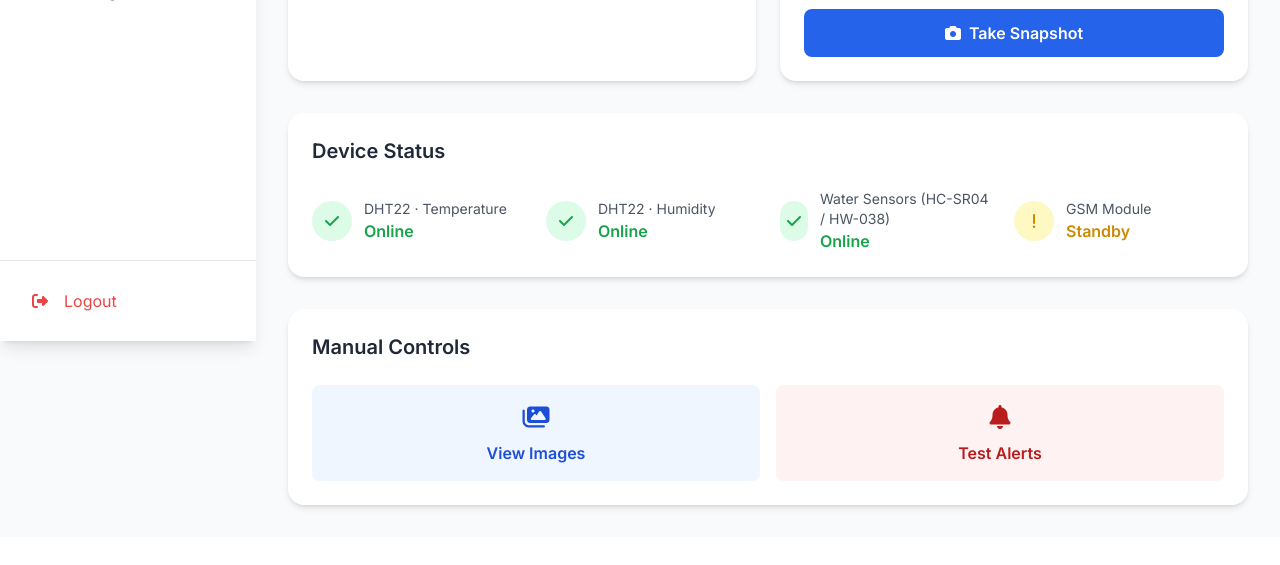
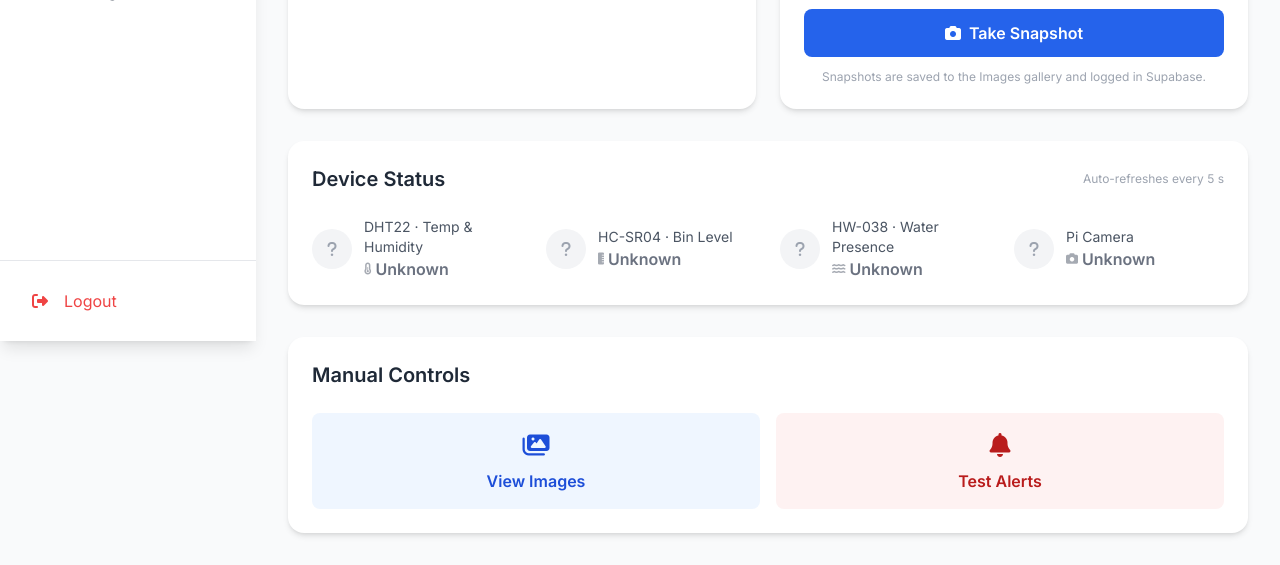
Before and after one commit to Gursek/bokashi-manager, a Flask app: page /control in a window 1280 px wide. Shown: the part 459-1024 px from the top of the page. Before the commit the page ends 969 px from the top, so only its background shows below. Run offline with Flask 3, Linux system fonts and the light colour scheme; the visitor is signed in with stand-in values (Sample User, id 1); some libraries are stand-ins or nearby versions.

Commit message:
added camera, removed fake data on sensor status

```diff
--- a/app.py
+++ b/app.py
@@ -1,13 +1,12 @@
 from flask import (
     Flask, render_template, jsonify, request,
-    redirect, url_for, send_file, session
+    redirect, url_for, send_file, session, Response
 )
 import datetime
 import csv
 import os
 import threading
 import time
-import json
 import io
 import bcrypt
 from dotenv import load_dotenv
@@ -27,15 +26,24 @@ try:
     GPIO_AVAILABLE = True
 except ImportError:
     GPIO_AVAILABLE = False
-    print("[WARN] RPi.GPIO not found. Ultrasonic & water sensor readings will be simulated.")
+    print("[WARN] RPi.GPIO not found. Sensor readings will be simulated.")
+
+# ------------------ CAMERA IMPORT ------------------
+try:
+    from picamera2 import Picamera2
+    import libcamera
+    CAMERA_AVAILABLE = True
+except ImportError:
+    CAMERA_AVAILABLE = False
+    print("[WARN] picamera2 not found. Camera will be unavailable.")
 
 # ------------------ ENV ------------------
 load_dotenv()
 
-SUPABASE_URL  = os.getenv("SUPABASE_URL")
-SUPABASE_KEY  = os.getenv("SUPABASE_KEY")
+SUPABASE_URL    = os.getenv("SUPABASE_URL")
+SUPABASE_KEY    = os.getenv("SUPABASE_KEY")
 PASSPHRASE_HASH = os.getenv("SECRET_PASSPHRASE_HASH", "").encode()
-FLASK_SECRET  = os.getenv("FLASK_SECRET_KEY", "changeme-set-in-env")
+FLASK_SECRET    = os.getenv("FLASK_SECRET_KEY", "changeme-set-in-env")
 
 supabase: Client = create_client(SUPABASE_URL, SUPABASE_KEY)
 
@@ -62,7 +70,53 @@ def setup_gpio():
 app = Flask(__name__)
 app.config['SECRET_KEY'] = FLASK_SECRET
 
-# ------------------ IN-MEMORY SENSOR STATE ------------------
+# ------------------ CAMERA ------------------
+camera      = None
+camera_lock = threading.Lock()
+
+def init_camera():
+    global camera
+    if not CAMERA_AVAILABLE:
+        return
+    try:
+        camera = Picamera2()
+        config = camera.create_video_configuration(
+            main={"size": (320, 240), "format": "RGB888"},
+            controls={"FrameRate": 5}
+        )
+        camera.configure(config)
+        camera.start()
+        time.sleep(1)  # warm-up
+        print("[INFO] Camera started.")
+    except Exception as e:
+        print(f"[WARN] Camera init failed: {e}")
+        camera = None
+
+def capture_jpeg():
+    """Capture JPEG directly from camera"""
+    if not CAMERA_AVAILABLE or camera is None:
+        return None
+    with camera_lock:
+        try:
+            buf = io.BytesIO()
+            camera.capture_file(buf, format="jpeg")
+            return buf.getvalue()
+        except Exception as e:
+            print(f"[WARN] Frame capture failed: {e}")
+            return None
+
+def generate_mjpeg():
+    """Yields MJPEG frames for the live stream endpoint."""
+    while True:
+        frame = capture_jpeg()
+        if frame:
+            yield (
+                b"--frame\r\n"
+                b"Content-Type: image/jpeg\r\n\r\n" + frame + b"\r\n"
+            )
+        time.sleep(0.5)
+
+# ------------------ IN-MEMORY STATE ------------------
 sensor_data = {
     "temperature":  None,
     "humidity":     None,
@@ -72,12 +126,13 @@ sensor_data = {
     "sensor_error": None
 }
 
-device_state = {
-    "sensors_online": True,
-    "gsm_status": "standby"
+sensor_status = {
+    "dht22":  "unknown",
+    "hcsr04": "unknown",
+    "hw038":  "unknown",
+    "camera": "unknown"
 }
 
-# Default settings (overridden by Supabase on load)
 settings = {
     "thresholds": {
         "max_temp":         35,
@@ -146,7 +201,7 @@ def db_load_settings():
             if key in settings:
                 settings[key] = val
     except Exception as e:
-        print(f"[WARN] Could not load settings from Supabase: {e}")
+        print(f"[WARN] Could not load settings: {e}")
 
 def db_save_setting(key, value):
     try:
@@ -177,6 +232,16 @@ def db_log_sensor(data):
     except Exception as e:
         print(f"[WARN] Could not log sensor data: {e}")
 
+def db_save_image(filename, source="snapshot"):
+    try:
+        supabase.table("images").insert({
+            "filename":    filename,
+            "captured_at": datetime.datetime.now().isoformat(),
+            "source":      source
+        }).execute()
+    except Exception as e:
+        print(f"[WARN] Could not save image record: {e}")
+
 # ------------------ SENSOR READS ------------------
 
 def read_dht22():
@@ -193,7 +258,7 @@ def read_ultrasonic_cm():
     GPIO.output(TRIG_PIN, GPIO.HIGH)
     time.sleep(0.00001)
     GPIO.output(TRIG_PIN, GPIO.LOW)
-    timeout = time.time() + 0.04
+    timeout     = time.time() + 0.04
     pulse_start = time.time()
     while GPIO.input(ECHO_PIN) == GPIO.LOW:
         pulse_start = time.time()
@@ -210,8 +275,7 @@ def read_ultrasonic_cm():
 def distance_to_bin_capacity_pct(distance_cm):
     if distance_cm is None:
         return None
-    capacity = ((BIN_HEIGHT_CM - distance_cm) / BIN_HEIGHT_CM) * 100
-    return round(max(0.0, min(100.0, capacity)), 1)
+    return round(max(0.0, min(100.0, ((BIN_HEIGHT_CM - distance_cm) / BIN_HEIGHT_CM) * 100)), 1)
 
 def read_water_sensor():
     if not GPIO_AVAILABLE:
@@ -219,29 +283,42 @@ def read_water_sensor():
     return "wet" if GPIO.input(WATER_PIN) == GPIO.HIGH else "dry"
 
 def read_sensors():
-    errors = []
-
+    # DHT22
     temperature, humidity = read_dht22()
     if temperature is None or humidity is None:
-        errors.append("DHT22 read failed")
-        db_add_alert("warning", "DHT22 sensor read failed – check wiring on GPIO4.")
+        sensor_status["dht22"] = "offline"
+        db_add_alert("warning", "DHT22 read failed – check GPIO4.")
     else:
         sensor_data["temperature"] = round(temperature, 1)
         sensor_data["humidity"]    = round(humidity, 1)
+        sensor_status["dht22"]     = "online"
 
-    distance    = read_ultrasonic_cm()
+    # HC-SR04
+    distance     = read_ultrasonic_cm()
     capacity_pct = distance_to_bin_capacity_pct(distance)
     if capacity_pct is None:
-        errors.append("HC-SR04 timeout")
-        db_add_alert("warning", "Ultrasonic sensor timeout – check wiring on GPIO23/GPIO24.")
+        sensor_status["hcsr04"] = "offline"
+        db_add_alert("warning", "Ultrasonic timeout – check GPIO23/GPIO24.")
     else:
         sensor_data["bin_capacity"] = capacity_pct
+        sensor_status["hcsr04"]     = "online"
 
-    sensor_data["water_status"] = read_water_sensor()
+    # HW-038
+    try:
+        sensor_data["water_status"] = read_water_sensor()
+        sensor_status["hw038"]      = "online"
+    except Exception:
+        sensor_status["hw038"] = "offline"
+
+    # Camera
+    sensor_status["camera"] = "online" if (CAMERA_AVAILABLE and camera is not None) else "offline"
+
+    # Errors summary
+    offline = [k for k, v in sensor_status.items() if v == "offline"]
     sensor_data["last_updated"] = datetime.datetime.now().strftime("%Y-%m-%d %H:%M:%S")
-    sensor_data["sensor_error"] = "; ".join(errors) if errors else None
-    device_state["sensors_online"] = len(errors) == 0
+    sensor_data["sensor_error"] = f"Offline: {', '.join(offline)}" if offline else None
 
+    # Threshold alerts
     th = settings.get("thresholds", {})
     if sensor_data["temperature"] is not None:
         if sensor_data["temperature"] > th.get("max_temp", 35):
@@ -255,11 +332,12 @@ def read_sensors():
         if sensor_data["bin_capacity"] > th.get("max_bin_capacity", 90):
             db_add_alert("danger", f"Bin almost full: {sensor_data['bin_capacity']}%")
     if sensor_data["water_status"] == "dry":
-        db_add_alert("info", "HW-038 reports dry – no water detected.")
+        db_add_alert("info", "HW-038 reports dry.")
 
 # ------------------ BACKGROUND TASK ------------------
 def background_task():
     setup_gpio()
+    init_camera()
     db_load_settings()
     while True:
         db_load_settings()
@@ -268,7 +346,35 @@ def background_task():
         interval = settings.get("logging", {}).get("interval_seconds", 60)
         time.sleep(interval)
 
-# ------------------ ROUTES (all protected) ------------------
+# ------------------ CAMERA ROUTES ------------------
+
+@app.route("/camera/stream")
+@login_required
+def camera_stream():
+    if not CAMERA_AVAILABLE or camera is None:
+        return "Camera not available", 503
+    return Response(generate_mjpeg(),
+                    mimetype="multipart/x-mixed-replace; boundary=frame")
+
+@app.route("/camera/snapshot", methods=["POST"])
+@login_required
+def camera_snapshot():
+    os.makedirs(IMAGES_DIR, exist_ok=True)
+    if not CAMERA_AVAILABLE or camera is None:
+        db_add_alert("warning", "Snapshot failed – camera not available.")
+        return redirect(url_for("device_control"))
+    frame = capture_jpeg()
+    if frame is None:
+        db_add_alert("warning", "Snapshot failed – could not capture frame.")
+        return redirect(url_for("device_control"))
+    filename = datetime.datetime.now().strftime("snap_%Y%m%d_%H%M%S.jpg")
+    with open(os.path.join(IMAGES_DIR, filename), "wb") as f:
+        f.write(frame)
+    db_save_image(filename, source="snapshot")
+    db_add_alert("info", f"Snapshot saved: {filename}")
+    return redirect(url_for("view_images"))
+
+# ------------------ PAGE ROUTES ------------------
 
 @app.route("/")
 @login_required
@@ -298,7 +404,7 @@ def add_batch():
         }).execute()
         db_add_alert("info", f"New batch '{data.get('name')}' created")
     except Exception as e:
-        print(f"[WARN] add_batch error: {e}")
+        print(f"[WARN] add_batch: {e}")
     return redirect(url_for("batch_management"))
 
 @app.route("/batches/complete/<int:batch_id>")
@@ -311,7 +417,7 @@ def complete_batch(batch_id):
         }).eq("id", batch_id).execute()
         db_add_alert("info", "Batch marked as completed")
     except Exception as e:
-        print(f"[WARN] complete_batch error: {e}")
+        print(f"[WARN] complete_batch: {e}")
     return redirect(url_for("batch_management"))
 
 @app.route("/logs-page")
@@ -340,7 +446,12 @@ def get_capture_images():
 @login_required
 def view_images():
     os.makedirs(IMAGES_DIR, exist_ok=True)
-    return render_template("images.html", images=get_capture_images(), active_page="control")
+    try:
+        db_images = supabase.table("images").select("*").order("captured_at", desc=True).execute().data
+    except Exception:
+        db_images = []
+    fs_images = get_capture_images()
+    return render_template("images.html", db_images=db_images, fs_images=fs_images, active_page="control")
 
 @app.route("/control/images/upload", methods=["POST"])
 @login_required
@@ -353,9 +464,10 @@ def upload_image():
     if ext not in ALLOWED_IMAGE_EXTENSIONS:
         db_add_alert("warning", "Invalid image type.")
         return redirect(url_for("view_images"))
-    safe_name = datetime.datetime.now().strftime("%Y%m%d_%H%M%S") + "." + ext
+    safe_name = datetime.datetime.now().strftime("upload_%Y%m%d_%H%M%S") + "." + ext
     file.save(os.path.join(IMAGES_DIR, safe_name))
-    db_add_alert("info", f"Image saved: {safe_name}")
+    db_save_image(safe_name, source="upload")
+    db_add_alert("info", f"Image uploaded: {safe_name}")
     return redirect(url_for("view_images"))
 
 @app.route("/control/add-bran", methods=["POST"])
@@ -380,7 +492,7 @@ def mark_alert_read(alert_id):
     try:
         supabase.table("alerts").update({"read": True}).eq("id", alert_id).execute()
     except Exception as e:
-        print(f"[WARN] mark_alert_read error: {e}")
+        print(f"[WARN] mark_alert_read: {e}")
     return redirect(url_for("alerts_page"))
 
 @app.route("/settings", methods=["GET", "POST"], endpoint="settings")
@@ -430,7 +542,7 @@ def settings_page():
     return render_template("settings.html", active_page="settings",
                            settings=settings, system_info=system_info)
 
-# ------------------ API ROUTES (also protected) ------------------
+# ------------------ API ROUTES ------------------
 
 @app.route("/api/sensors")
 @login_required
@@ -440,14 +552,7 @@ def api_sensors():
 @app.route("/api/device-status")
 @login_required
 def api_device_status():
-    return jsonify({
-        "sensors": {
-            "temperature": "online" if device_state["sensors_online"] else "offline",
-            "humidity":    "online" if device_state["sensors_online"] else "offline",
-            "water":       "online" if device_state["sensors_online"] else "offline"
-        },
-        "gsm_status": device_state["gsm_status"]
-    })
+    return jsonify({"sensors": sensor_status})
 
 @app.route("/api/stats")
 @login_required
@@ -458,9 +563,8 @@ def api_stats():
         completed_batches = sum(1 for b in all_batches if b["status"] == "completed")
         unread_alerts     = supabase.table("alerts").select("id", count="exact").eq("read", False).execute().count
     except Exception:
-        active_batches    = 0
-        completed_batches = 0
-        unread_alerts     = 0
+        active_batches = completed_batches = 0
+        unread_alerts  = 0
     return jsonify({
         "active_batches":    active_batches,
         "completed_batches": completed_batches,
@@ -502,7 +606,7 @@ def clear_logs():
         supabase.table("sensor_logs").delete().neq("id", 0).execute()
         db_add_alert("info", "Sensor logs cleared")
     except Exception as e:
-        print(f"[WARN] clear_logs error: {e}")
+        print(f"[WARN] clear_logs: {e}")
     return redirect(url_for("logs_page"))
 
 @app.route("/control/test-alert", methods=["POST"])
--- a/templates/control.html
+++ b/templates/control.html
@@ -22,11 +22,10 @@
                 <p class="text-sm text-gray-600">Dispense fermentation starter</p>
             </div>
         </div>
-
         <form method="POST" action="{{ url_for('add_bran') }}" class="space-y-4">
             <div>
                 <label class="block text-sm font-semibold text-gray-700 mb-2">Amount (grams)</label>
-                <input type="number" name="amount" value="50" min="10" max="200" step="10"
+                <input type="number" name="amount" value="30" min="10" max="200" step="10"
                        class="w-full px-4 py-2 border border-gray-300 rounded-lg focus:ring-2 focus:ring-green-500 focus:border-transparent">
             </div>
             <button type="submit"
@@ -34,16 +33,15 @@
                 <i class="fas fa-plus mr-2"></i>Dispense Bran
             </button>
         </form>
-
         <div class="mt-4 bg-green-50 rounded-lg p-3">
             <p class="text-sm text-green-700">
                 <i class="fas fa-info-circle mr-2"></i>
-                Recommended: 20-30g per layer of food waste
+                Recommended: 20–30g per layer of food waste
             </p>
         </div>
     </div>
 
-    <!-- CAMERA SNAPSHOT -->
+    <!-- CAMERA -->
     <div class="bg-white rounded-2xl shadow-md p-6">
         <div class="flex items-center mb-4">
             <div class="w-12 h-12 bg-blue-100 rounded-full flex items-center justify-center mr-4">
@@ -51,36 +49,51 @@
             </div>
             <div>
                 <h3 class="text-xl font-semibold text-gray-800">Camera View</h3>
-                <p class="text-sm text-gray-600">Visual monitoring</p>
+                <p class="text-sm text-gray-600">Live feed · Pi Camera</p>
             </div>
         </div>
 
-        <div class="bg-gray-100 rounded-lg aspect-video flex items-center justify-center mb-4">
-            <div class="text-center">
-                <i class="fas fa-image text-gray-400 text-4xl mb-2"></i>
-                <p class="text-gray-500 text-sm">Camera feed will appear here</p>
+        <!-- Live stream -->
+        <div class="bg-gray-900 rounded-xl overflow-hidden aspect-video flex items-center justify-center mb-4 relative">
+            <img id="cameraFeed"
+                 src="/camera/stream"
+                 alt="Live camera feed"
+                 class="w-full h-full object-cover"
+                 onerror="showCameraError()">
+            <div id="cameraError" class="hidden absolute inset-0 flex flex-col items-center justify-center text-center px-4">
+                <i class="fas fa-video-slash text-gray-500 text-4xl mb-3"></i>
+                <p class="text-gray-400 text-sm">Camera unavailable</p>
+                <p class="text-gray-500 text-xs mt-1">Check that the camera is connected and enabled</p>
             </div>
         </div>
 
-        <button class="w-full bg-blue-600 hover:bg-blue-700 text-white py-3 rounded-lg font-semibold transition">
-            <i class="fas fa-camera mr-2"></i>Take Snapshot
-        </button>
+        <!-- Snapshot button -->
+        <form method="POST" action="{{ url_for('camera_snapshot') }}">
+            <button type="submit"
+                    class="w-full bg-blue-600 hover:bg-blue-700 text-white py-3 rounded-lg font-semibold transition">
+                <i class="fas fa-camera mr-2"></i>Take Snapshot
+            </button>
+        </form>
+
+        <p class="text-xs text-gray-400 mt-3 text-center">
+            Snapshots are saved to the Images gallery and logged in Supabase.
+        </p>
     </div>
 
 </div>
 
 <!-- DEVICE STATUS -->
 <div class="bg-white rounded-2xl shadow-md p-6 mb-8">
-    <h3 class="text-xl font-semibold text-gray-800 mb-6">Device Status</h3>
+    <div class="flex items-center justify-between mb-6">
+        <h3 class="text-xl font-semibold text-gray-800">Device Status</h3>
+        <span class="text-xs text-gray-400">Auto-refreshes every 5 s</span>
+    </div>
 
-    <div class="grid grid-cols-1 md:grid-cols-2 lg:grid-cols-4 gap-6" id="deviceStatus">
-        <div class="flex items-center">
-            <div class="w-10 h-10 bg-gray-100 rounded-full flex items-center justify-center mr-3">
-                <i class="fas fa-spinner fa-spin text-gray-400"></i>
-            </div>
-            <div>
-                <p class="text-sm text-gray-600">Loading...</p>
-            </div>
+    <div class="grid grid-cols-1 sm:grid-cols-2 lg:grid-cols-4 gap-6" id="deviceStatus">
+        <!-- Populated by JS -->
+        <div class="flex items-center col-span-4">
+            <i class="fas fa-spinner fa-spin text-gray-400 mr-3"></i>
+            <p class="text-sm text-gray-500">Loading sensor status…</p>
         </div>
     </div>
 </div>
@@ -88,54 +101,59 @@
 <!-- MANUAL CONTROLS -->
 <div class="bg-white rounded-2xl shadow-md p-6">
     <h3 class="text-xl font-semibold text-gray-800 mb-6">Manual Controls</h3>
-
     <div class="grid grid-cols-1 sm:grid-cols-2 gap-4">
         <a href="{{ url_for('view_images') }}"
            class="block w-full bg-blue-50 hover:bg-blue-100 text-blue-700 py-4 rounded-lg font-semibold transition text-center">
             <i class="fas fa-images text-2xl mb-2 block"></i>
-            <span>View Images</span>
+            View Images
         </a>
         <form method="POST" action="{{ url_for('test_alert') }}">
-            <button type="submit" class="w-full bg-red-50 hover:bg-red-100 text-red-700 py-4 rounded-lg font-semibold transition">
-                <i class="fas fa-bell text-2xl mb-2"></i>
-                <p>Test Alerts</p>
+            <button type="submit"
+                    class="w-full bg-red-50 hover:bg-red-100 text-red-700 py-4 rounded-lg font-semibold transition">
+                <i class="fas fa-bell text-2xl mb-2 block"></i>
+                Test Alerts
             </button>
         </form>
     </div>
 </div>
-
 {% endblock %}
 
 {% block scripts %}
 <script>
-function statusCard(label, icon, statusKey, statusValue) {
-    const online = statusValue === 'online';
-    const colorClass = online ? 'bg-green-100' : 'bg-red-100';
-    const iconClass  = online ? 'fa-check text-green-600' : 'fa-times text-red-600';
-    const textClass  = online ? 'text-green-600' : 'text-red-600';
-    const statusText = online ? 'Online' : 'Offline';
+function showCameraError() {
+    document.getElementById('cameraFeed').classList.add('hidden');
+    document.getElementById('cameraError').classList.remove('hidden');
+}
+
+// Sensor label + icon map
+const SENSOR_META = {
+    dht22:  { label: 'DHT22 · Temp & Humidity', icon: 'fa-thermometer-half' },
+    hcsr04: { label: 'HC-SR04 · Bin Level',     icon: 'fa-ruler-vertical'   },
+    hw038:  { label: 'HW-038 · Water Presence',  icon: 'fa-water'            },
+    camera: { label: 'Pi Camera',                icon: 'fa-camera'           }
+};
+
+function statusCard(key, status) {
+    const meta    = SENSOR_META[key] || { label: key, icon: 'fa-microchip' };
+    const online  = status === 'online';
+    const unknown = status === 'unknown';
+
+    const bgColor   = online  ? 'bg-green-100' : unknown ? 'bg-gray-100'  : 'bg-red-100';
+    const iconColor = online  ? 'text-green-600': unknown ? 'text-gray-400': 'text-red-600';
+    const icon      = online  ? 'fa-check'      : unknown ? 'fa-question'  : 'fa-times';
+    const textColor = online  ? 'text-green-600': unknown ? 'text-gray-500': 'text-red-600';
+    const label     = online  ? 'Online'         : unknown ? 'Unknown'      : 'Offline';
+
     return `
         <div class="flex items-center">
-            <div class="w-10 h-10 ${colorClass} rounded-full flex items-center justify-center mr-3">
-                <i class="fas ${iconClass}"></i>
+            <div class="w-10 h-10 ${bgColor} rounded-full flex items-center justify-center mr-3 flex-shrink-0">
+                <i class="fas ${icon} ${iconColor}"></i>
             </div>
             <div>
-                <p class="text-sm text-gray-600">${label}</p>
-                <p class="font-semibold ${textClass}">${statusText}</p>
-            </div>
-        </div>`;
-}
-
-function gsmCard(status) {
-    const label = status.charAt(0).toUpperCase() + status.slice(1);
-    return `
-        <div class="flex items-center">
-            <div class="w-10 h-10 bg-yellow-100 rounded-full flex items-center justify-center mr-3">
-                <i class="fas fa-exclamation text-yellow-600"></i>
-            </div>
-            <div>
-                <p class="text-sm text-gray-600">GSM Module</p>
-                <p class="font-semibold text-yellow-600">${label}</p>
+                <p class="text-sm text-gray-600">${meta.label}</p>
+                <p class="font-semibold ${textColor} flex items-center gap-1">
+                    <i class="fas ${meta.icon} text-xs opacity-60"></i> ${label}
+                </p>
             </div>
         </div>`;
 }
@@ -144,17 +162,13 @@ async function updateDeviceStatus() {
     try {
         const res  = await fetch('/api/device-status');
         const data = await res.json();
+        const sensors = data.sensors;
 
         document.getElementById('deviceStatus').innerHTML =
-            // DHT22 — temperature
-            statusCard('DHT22 · Temperature',  'fa-thermometer-half', 'temperature', data.sensors.temperature) +
-            // DHT22 — humidity (same physical chip, separate status key)
-            statusCard('DHT22 · Humidity',     'fa-tint',             'humidity',    data.sensors.humidity) +
-            // HC-SR04 + HW-038 — both water sensors share the 'water' key
-            statusCard('Water Sensors (HC-SR04 / HW-038)', 'fa-water', 'water', data.sensors.water) +
-            // GSM module
-            gsmCard(data.gsm_status);
-
+            statusCard('dht22',  sensors.dht22)  +
+            statusCard('hcsr04', sensors.hcsr04) +
+            statusCard('hw038',  sensors.hw038)  +
+            statusCard('camera', sensors.camera);
     } catch (e) {
         console.error('Device status fetch failed:', e);
     }
```
Also changed, not shown: templates/images.html (+72 -9 lines).
